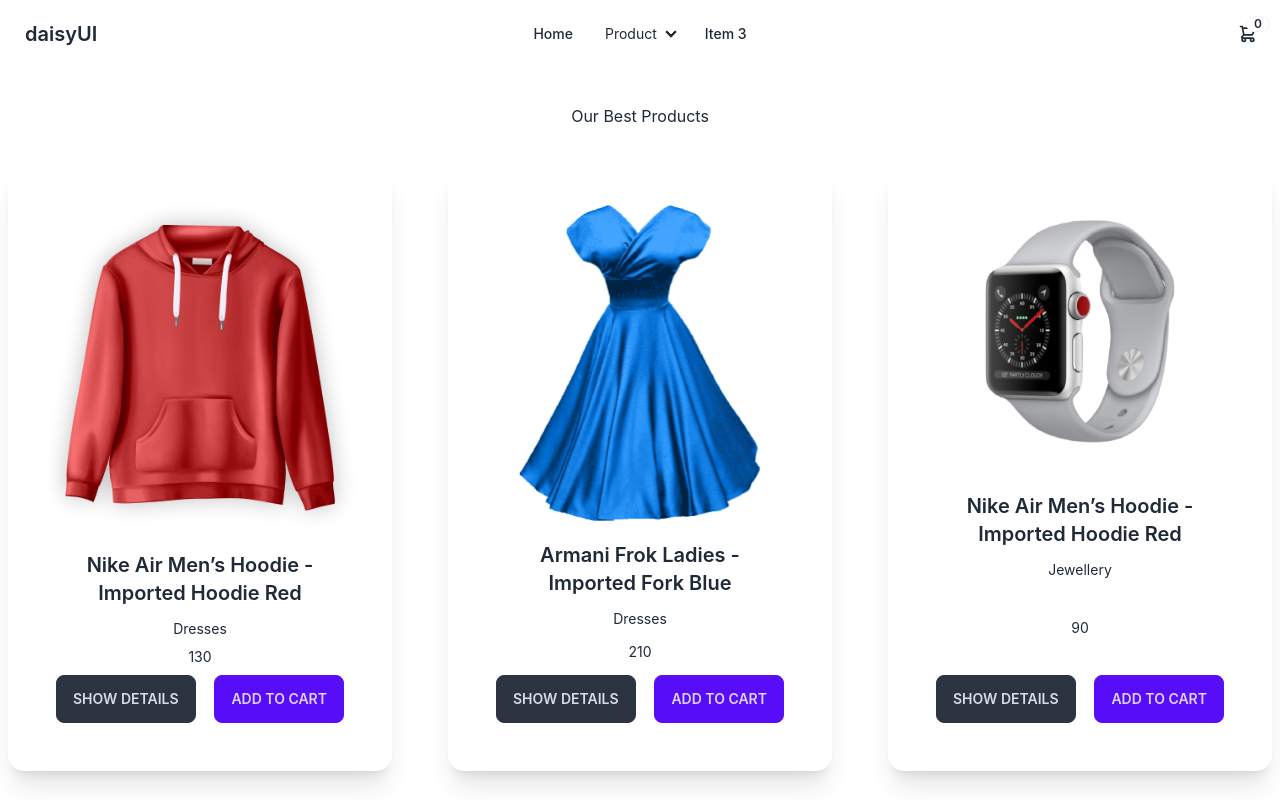
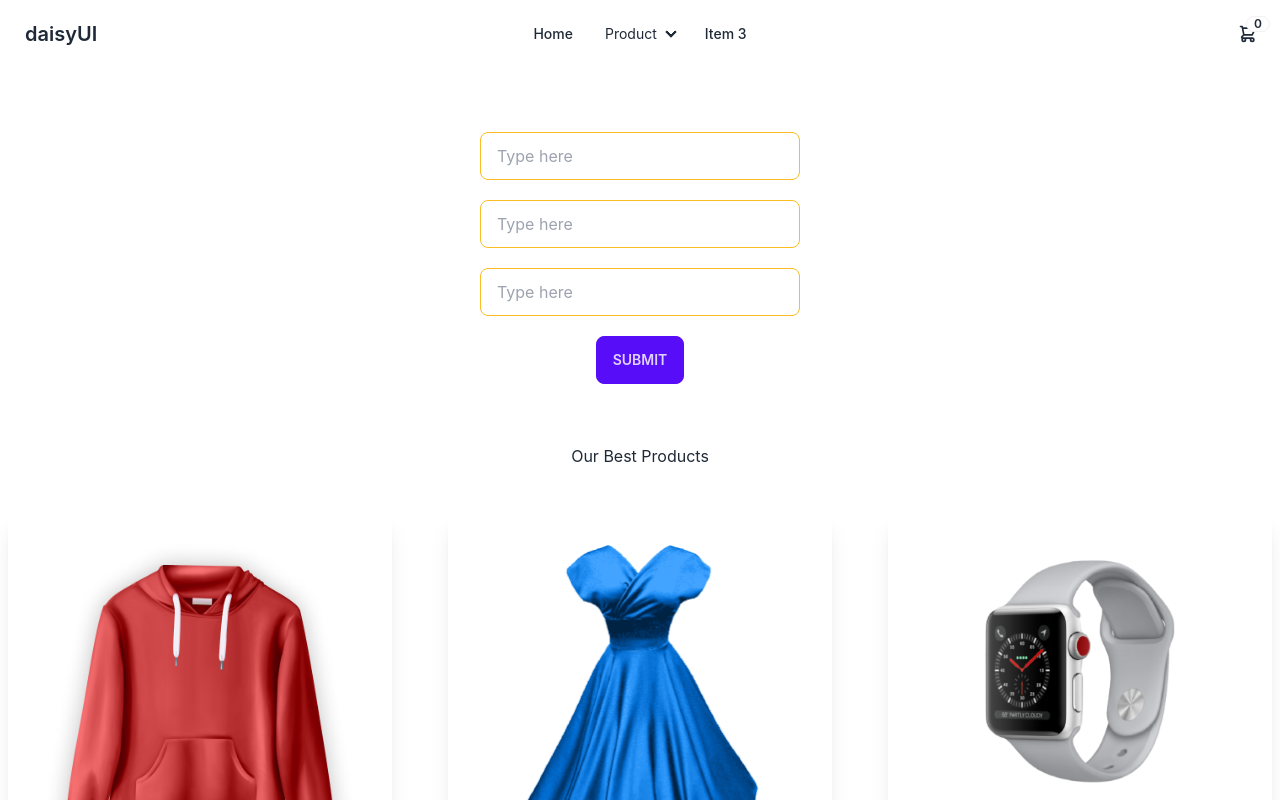
Before and after one commit to AS-Ridwan/react-dress-site, a React (Vite) app: page / in a window 1280 px wide. Shown: the top 800 px of the page. Built offline with nearby package versions, Linux system fonts and the light colour scheme; the HTML template or start-up script is replaced by a standard one.

Commit message:
work added

```diff
--- a/src/App.jsx
+++ b/src/App.jsx
@@ -14,7 +14,7 @@
 function App() {
   const [cart, setCart] = useState([]);
   const [shirts, setShirts] = useTshirts();
-  console.log(shirts);
+  // console.log(shirts);
 
   useEffect(() => {
     if (shirts?.products?.length) {
--- /dev/null
+++ b/src/components/Home/Banner.jsx
@@ -0,0 +1,39 @@
+import React from "react";
+
+const Banner = () => {
+  const handleSubmit = (e) => {
+    e.preventDefault();
+    console.log("submited", e.target.text.value);
+  };
+
+  return (
+    <div>
+      <form
+        onSubmit={handleSubmit}
+        className="flex flex-col items-center my-16"
+      >
+        <input
+          type="text"
+          name="text"
+          placeholder="Type here"
+          className="input input-bordered input-warning w-full max-w-xs"
+        />
+        <input
+          type="text"
+          name="text"
+          placeholder="Type here"
+          className="input input-bordered input-warning w-full max-w-xs my-5"
+        />
+        <input
+          type="text"
+          name="text"
+          placeholder="Type here"
+          className="input input-bordered input-warning w-full max-w-xs"
+        />
+        <input type="submit" value="SUBMIT" className="btn btn-primary mt-5 " />
+      </form>
+    </div>
+  );
+};
+
+export default Banner;
--- a/src/components/Home/Home.jsx
+++ b/src/components/Home/Home.jsx
@@ -1,9 +1,11 @@
 import React from "react";
 import Products from "../Products/Products";
+import Banner from "./banner";
 
 const Home = () => {
   return (
     <div>
+      <Banner></Banner>
       <Products></Products>
     </div>
   );
```
